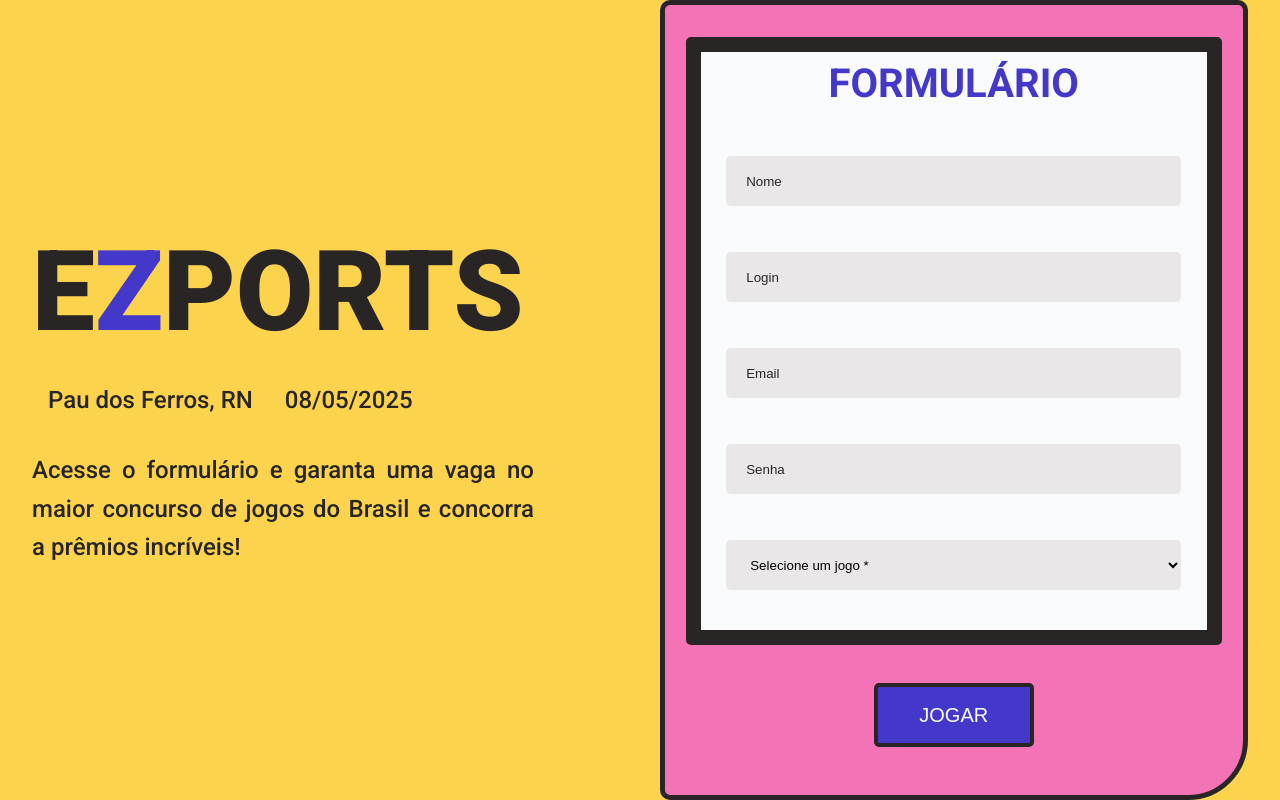
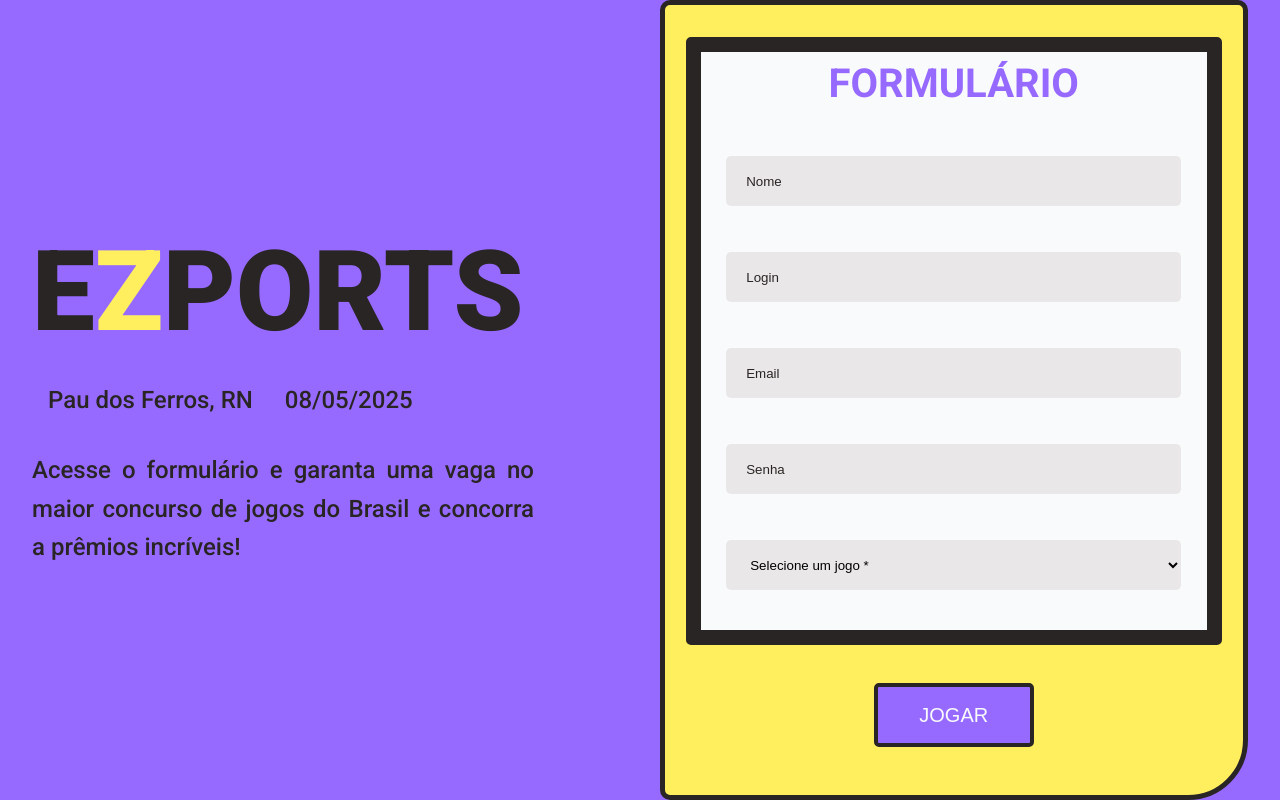
Before and after one commit to karendantas/gaming_event, a website built with Vite: page src/index.html in a window 1280 px wide. Built offline with nearby package versions, Linux system fonts and the light colour scheme; some icons are missing.

Commit message:
update: change app color

```diff
--- a/src/styles.css
+++ b/src/styles.css
@@ -4,14 +4,13 @@
 
     --white-100: #f9fafb;
     --gray-100: #e9e7e7;
-    --pink-400: #f472b6;
-    --yellow-300: #fcd34d;
-    --indigo-500: #6366f1;
-    --indigo-700: #4338ca;
+    --purple-400: #976aff;
+    --purple-500: #8358e7;
     --red-400: #ef4444;
+    --yellow-500: #ffef5e;
     --brown-700: #292524;
 
-    background-color: var(--yellow-300);
+    background-color: var(--purple-400);
 }
 * {
     padding: 0;
@@ -49,7 +48,7 @@ main{
 .hidden{display: none;}
 .show{display: block}
 #modal > button{
-    background-color: var(--indigo-700);
+    background-color:  var(--yellow-500);
     border: 2px solid var(--brown-700);
     border-radius: 5px;
     color: var(--white-100);
@@ -70,7 +69,7 @@ main{
     font-size: 7rem;
     font-weight: 900;
 }
-.infos h1>span { color: var(--indigo-700)}
+.infos h1>span { color:  var(--yellow-500);}
 .infos-content{
     display: flex;
     gap: 1rem;
@@ -84,7 +83,7 @@ main{
 .infos-content div p{ font-size: 1.5rem; }
 .infos-content div i {
     font-size: 2rem;
-    color: var(--indigo-700)
+    color: var(--yellow-500)
 }
 .infos > p{
     margin: 2rem 2rem 2rem 0;
@@ -97,7 +96,7 @@ main{
     width:  37.5rem ; /* 600px */
     height: 50rem ; /* 800px */
 
-    background-color: var(--pink-400);
+    background-color: var(--yellow-500);
     border: 5px solid var(--brown-700);
 
     border-radius: 10px;
@@ -129,7 +128,7 @@ form > h2{ font-size: 2.5rem;}
     gap: 2.5rem;
 }
 
-.form-content form h2{ color: var(--indigo-700)}
+.form-content form h2{ color: var(--purple-400)}
 
 .form-group{
     width: 90%;
@@ -144,7 +143,7 @@ form > h2{ font-size: 2.5rem;}
     border: none;
     border-radius: 5px;
     background-color: var(--gray-100);
-    outline-color: var(--indigo-500);
+    outline-color:  var(--purple-400);
 }
 
 ::placeholder{
@@ -168,13 +167,13 @@ form > h2{ font-size: 2.5rem;}
     height: 4rem;
     border-radius: 5px;
 
-    background-color: var(--indigo-700);
+    background-color:  var(--purple-400);
     font-size: 1.25rem;
     color: var(--white-100);
 
 }
 .form-button > button:hover{
-    background-color: var(--indigo-500);
+    background-color:  var(--purple-500);
 }
 
 @media (max-width: 1200px){
```
